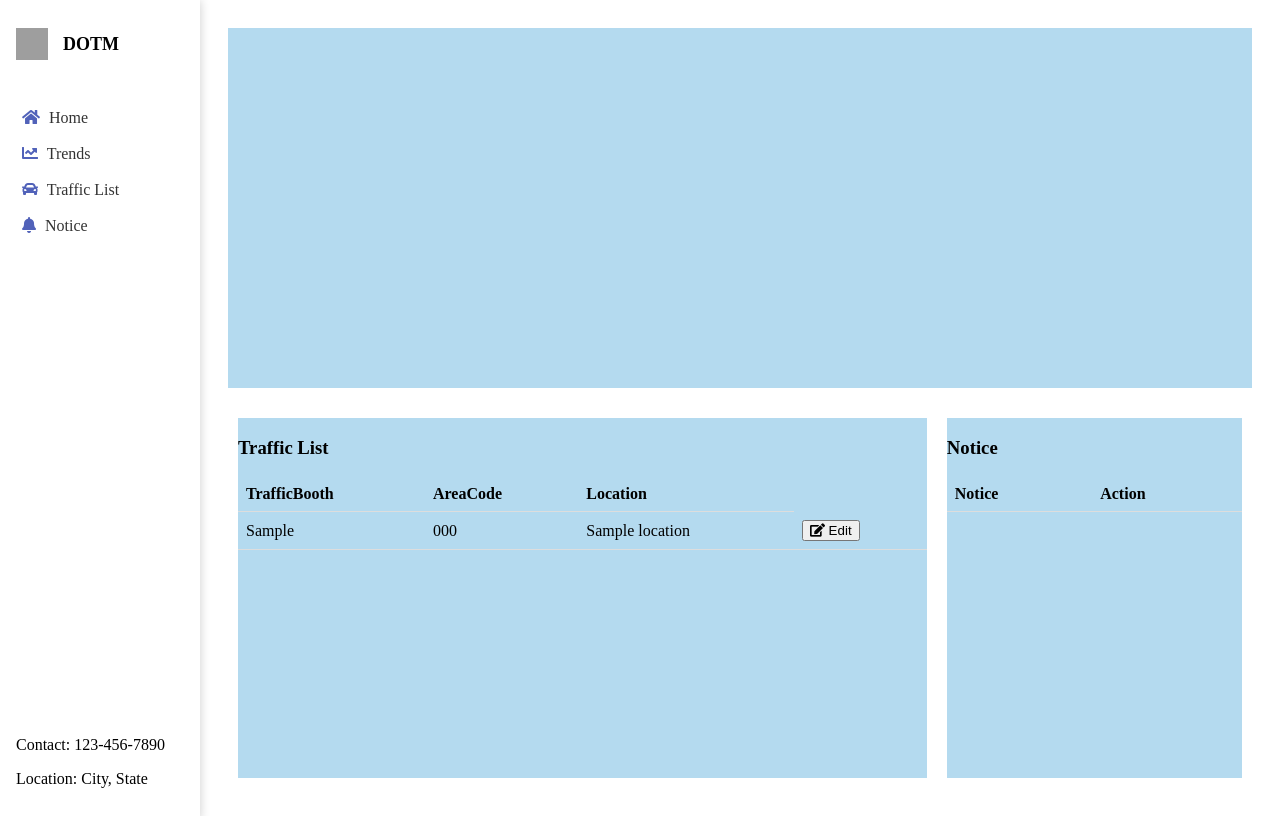
After one commit to Sufi-123/Speed-detection-and-number-plate-recognition, a Django app: template templates/home.html in a window 1280 px wide. The commit adds this page. Run offline with Django 3.2, Linux system fonts and the light colour scheme; the template is opened without the code that fills it: most values are stand-ins (such as "Sample title", 1, 10 or a date in 2020); lists and menus that the app fills with data are empty; grey boxes are pictures that could not be loaded.

Commit message:
Dashboard for DOTM

```diff
--- a/static/css/style.css
+++ b/static/css/style.css
@@ -1,3 +1,69 @@
+/* CSS sidenavigation */
+
+.sidenav {
+  height: 100%;
+  width: 200px;
+  position: fixed;
+  z-index: 1;
+  top: 0;
+  left: 0;
+  /* background-color: #f2f2f2; */
+  overflow-x: hidden;
+  padding-top: 20px;
+  box-shadow: 0 0 10px rgba(0, 0, 0, 0.2); /* Add box shadow */
+}
+
+.sidenav .sidenav-content {
+  margin-top: 20px;
+}
+.sidenav .sidenav-content a {
+  margin: 6px;
+  padding: 6px 8px 6px 16px;
+  text-decoration: none;
+  font-size: 16px;
+  color: #333;
+  display: block;
+}
+
+.sidenav .sidenav-content a:hover {
+  background-color: #ddd;
+}
+
+.sidenav .sidenav-content i{
+  color: #5162b9;
+  margin-right: 5px;
+}
+
+.sidenav .logo-container {
+  display: flex;
+  align-items: center;
+  padding: 8px 16px;
+  /* background-color: #ddd; */
+  margin-bottom: 35px;
+
+}
+
+.sidenav .logo-container img {
+  width: 32px;
+  height: 32px;
+  margin-right: 15px;
+  /* border-radius: 50%; */
+}
+
+.sidenav .logo-container h1 {
+  font-size: 18px;
+  font-weight: bold;
+  margin: 0;
+}
+
+.sidenav .sidenav-bottom-section {
+  position: absolute;
+  bottom: 0;
+  width: 100%;
+  padding: 16px;
+  /* background-color: #ddd; */
+}
+
 /* CSS for the navigation bar */
 .navbar {
   display: flex;
@@ -28,10 +94,13 @@
   margin: 0;
   padding: 0;
   display: flex;
+  justify-content: space-around;
 }
 
 .navbar ul li {
   margin-left: 10px;
+
+
 }
 
 .navbar ul li a{
@@ -197,3 +266,45 @@ th, td {
   input[type="file"] {
     display: none;
   }
+
+
+
+
+
+    /* CSS for the content section */
+    .content {
+      margin-left: 200px; /* Same width as the side navigation */
+      padding: 20px;
+      display: flex;
+      flex-direction: column;
+      height: calc(100vh - 40px);
+      border-radius: 10px;
+    }
+
+    .top-section {
+      background-color: #f2f2f2;
+      padding: 20px;
+      margin-bottom: 20px;
+      flex-grow: 1;
+    }
+
+    .bottom-section {
+      display: flex;
+      justify-content: space-between;
+      height: 50%;
+    }
+    .bottom-section .right{
+      width: 30%;
+    }
+
+    .bottom-section .right{
+      width: 70%;
+    }
+
+    .bottom-section .left,
+    .bottom-section .right {
+      /* width: 50%; */
+      background-color: #f2f2f2;
+      padding: 0;
+      margin: 10px;
+    }
--- a/templates/TrafficList.html
+++ b/templates/TrafficList.html
@@ -16,8 +16,9 @@
       <h1>Traffic List</h1>
     </div>
     <ul>
+       <li><a href="/dotm">Dashboard</a></li>
       <li><a href="/notice">Notice</a></li>
-      <!-- <li><a href="#">Traffic List</a></li> -->
+
     </ul>
   </div>
 
--- /dev/null
+++ b/templates/dotm_Dashboard.html
@@ -0,0 +1,76 @@
+<!DOCTYPE html>
+<html>
+<head>
+  {% load static %}
+  <link rel="stylesheet" type="text/css" href="{% static 'css/style.css' %}">
+  <title>DOTM</title>
+  <link rel="stylesheet" href="https://cdnjs.cloudflare.com/ajax/libs/font-awesome/5.15.3/css/all.min.css">
+  <link rel="stylesheet" href="style.css">
+
+  <style>
+    /* CSS for the content section */
+    .content {
+      margin-left: 200px; /* Same width as the side navigation */
+      padding: 20px;
+      display: flex;
+      flex-direction: column;
+      height: calc(100vh - 40px);
+      border-radius: 10px;
+    }
+
+    .top-section {
+      background-color:#b4daef;
+      padding: 20px;
+      margin-bottom: 20px;
+      flex-grow: 1;
+    }
+
+    .bottom-section {
+      display: flex;
+      justify-content: space-between;
+      height: 50%;
+    }
+    .bottom-section .right{
+      width: 30%;
+    }
+
+    .bottom-section .left{
+      width: 70%;
+    }
+
+    .bottom-section .left,
+    .bottom-section .right {
+      background-color:#b4daef;
+      padding: 0;
+      margin: 10px;
+    }
+  </style>
+
+</head>
+<body>
+  <div class="sidenav">
+    <div class="logo-container">
+      <img src="path_to_logo_image" alt="Logo">
+      <h1>DOTM</h1>
+    </div>
+    <div class="sidenav-content">
+      <a href="/dotm"><i class="fas fa-home"></i> Home</a>
+      <a href="/trend"><i class="fas fa-chart-line"></i> Trends</a>
+      <a href="/traffics"><i class="fas fa-car"></i> Traffic List</a>
+      <a href="/notice"><i class="fas fa-bell"></i> Notice</a>
+
+    </div>
+    <div class="sidenav-bottom-section">
+      <p>Contact: <span>123-456-7890</span></p>
+      <p>Location: <span>City, State</span></p>
+    </div>
+  </div>
+
+
+  <div class="content">
+    {% block body_block %}
+    {% endblock %}
+  </div>
+
+</body>
+</html>
--- /dev/null
+++ b/templates/home.html
@@ -0,0 +1,52 @@
+
+{% extends 'dotm_Dashboard.html' %}
+
+{% block body_block %}
+
+
+<div class="top-section">
+  <!-- Top section content goes here -->
+</div>
+<div class="bottom-section">
+  <div class="left">
+    <h3>Traffic List</h3>
+    <table>
+      <tr>
+        <th>TrafficBooth</th>
+        <th>AreaCode</th>
+        <th>Location</th>
+
+
+      </tr>
+      {% for traffic in traffic_list %}
+      <tr>
+        <td>{{traffic.TrafficBooth}}</td>
+        <td>{{traffic.Areacode}}</td>
+        <td>{{traffic.location}}</td>
+        <td><button class="edit-button"><i class="fas fa-edit"></i> Edit</button></td>
+
+
+      </tr>
+      {% endfor %}
+    </table>
+  </div>
+  <div class="right">
+    <!-- Right section content goes here -->
+
+      <h3>Notice</h3>
+      <table id="fileTable">
+        <thead>
+          <tr>
+            <th>Notice</th>
+            <th>Action</th>
+          </tr>
+        </thead>
+
+        <tbody>
+        </tbody>
+
+      </table>
+  </div>
+</div>
+
+  {% endblock %}
--- a/templates/notice.html
+++ b/templates/notice.html
@@ -16,8 +16,9 @@
       <h1>Notice</h1>
     </div>
     <ul>
-      <li><a href="TrafficList.html">Traffic List</a></li>
-      <li><a href="#">Notice</a></li>
+      <li><a href="/dotm">Dashboard</a></li>
+      <li><a href="/traffics">Traffic List</a></li>
+
 
     </ul>
   </div>
--- a/user_app/urls.py
+++ b/user_app/urls.py
@@ -10,6 +10,7 @@ urlpatterns = [
    path("traffics/",views.traffics,name='traffics'),
    path ("welcome/",views.welcome_view,name='welcome_Dashboard'),
    path ("notice/",views.notice,name='notice'),
-
+   path ("dotm/",views.dotm,name="dotm_Dashboard"),
+   path ("home/",views.home,name="home"),
 
 ]
--- a/user_app/views.py
+++ b/user_app/views.py
@@ -31,6 +31,11 @@ def notice(request):
 def welcome_view(request):
 	return render(request,'welcome_dashboard.html')
 
+def dotm(request):
+	return render(request,'dotm_dashboard.html')
+
+def home(request):
+	return render(request,'home.html')
 
 
 
```
Also changed, not shown: db.sqlite3.
